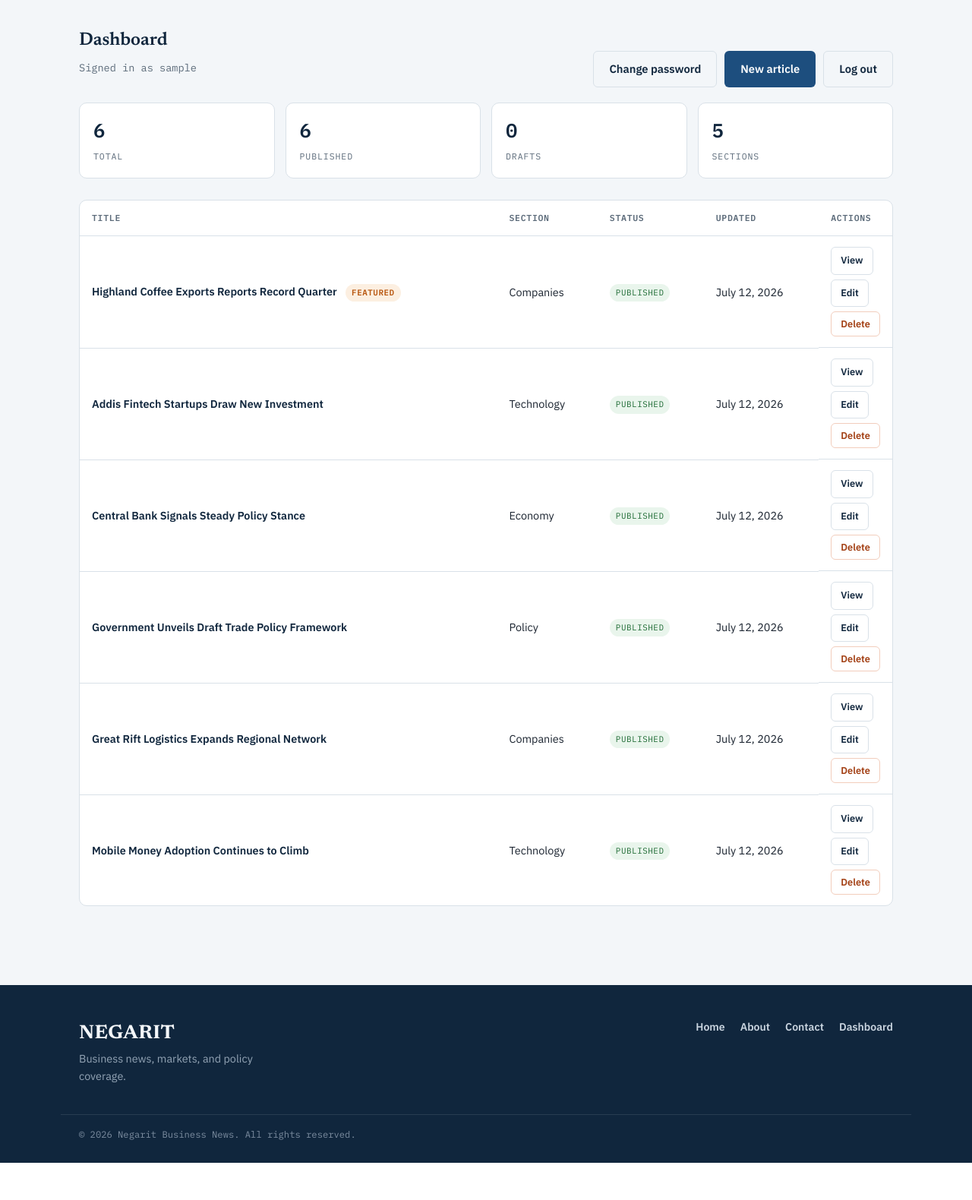
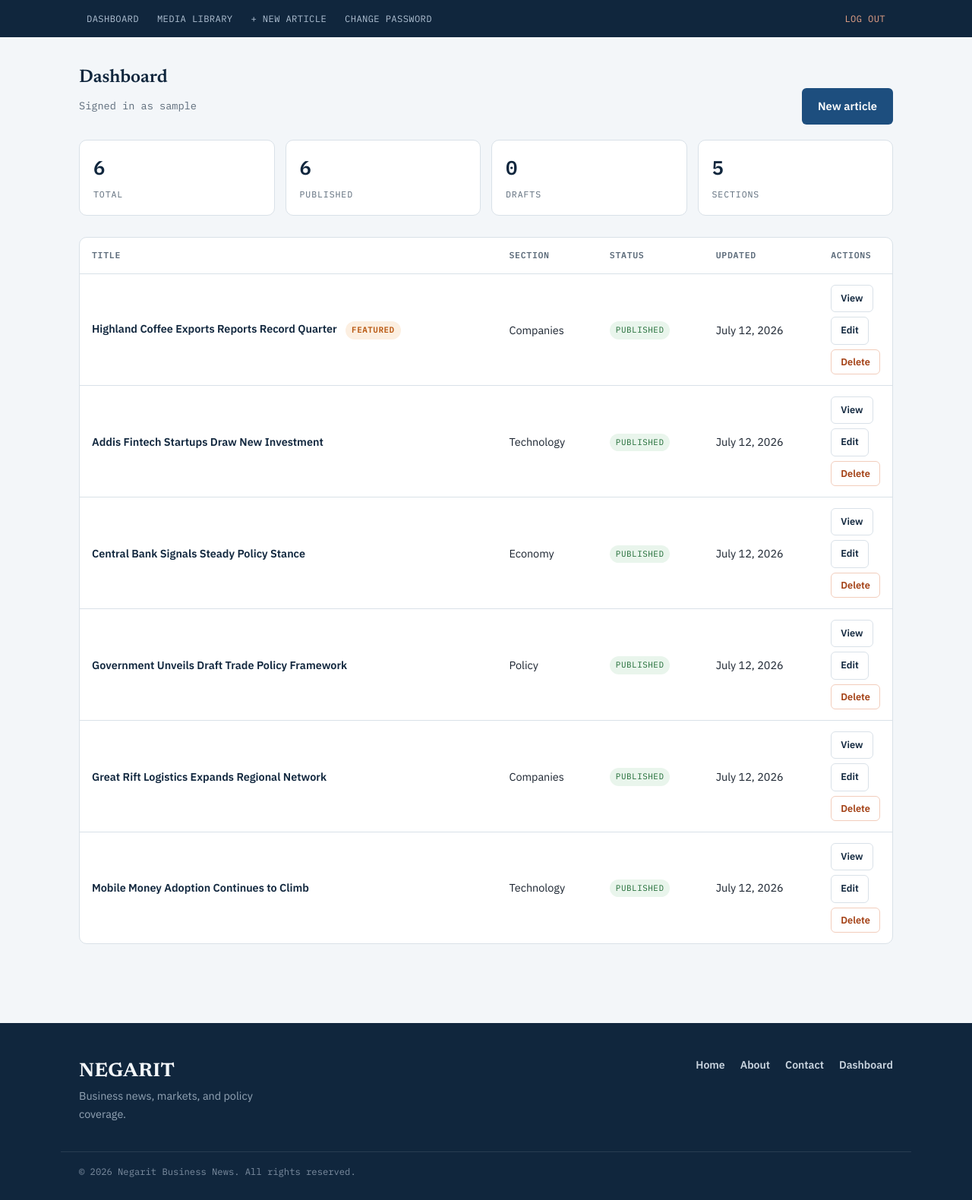
Before and after one commit to Liben4/negarit-business-news, a Flask app: page /admin in a window 1280 px wide. Shown: the part 179-1759 px from the top of the page at 76% size. Before the commit the page ends 1710 px from the top, so only its background shows below. Run offline with Flask 3, Linux system fonts and the light colour scheme; the visitor is signed in with stand-in values (Sample User, id 1); data comes from the database, SQL or seed files in the repository.

Commit message:
Add persistent admin navigation bar
- New admin subnav (Dashboard / Media Library / New Article / Change
  Password / Log Out) shown site-wide whenever logged in, instead of
  duplicated action buttons per page
- Simplify dashboard's local action bar now that nav lives in the subnav
- Add minimal /admin/media stub so the new nav link resolves cleanly
  (full media library lands in the next branch)

```diff
--- a/app.py
+++ b/app.py
@@ -492,6 +492,14 @@ def admin_logout():
     return redirect(url_for("admin_login"))
 
 
+@app.route("/admin/media")
+@login_required
+def admin_media():
+    # Minimal placeholder — full upload/browse/delete library lands in the
+    # media-library feature branch.
+    return render_template("admin/media.html")
+
+
 @app.route("/admin/change-password", methods=["GET", "POST"])
 @login_required
 def admin_change_password():
--- a/static/css/style.css
+++ b/static/css/style.css
@@ -215,6 +215,42 @@ main { display: block; padding-bottom: 64px; }
   color: var(--slate);
   font-size: 0.82rem;
 }
+
+/* =========================================================================
+   Admin sub-navigation (shown site-wide while logged in)
+   ========================================================================= */
+
+.admin-subnav { background: var(--ink-navy); }
+
+.admin-subnav__inner {
+  display: flex;
+  justify-content: space-between;
+  align-items: center;
+  flex-wrap: wrap;
+  gap: 8px;
+  padding: 9px 24px;
+}
+
+.admin-subnav__links { display: flex; flex-wrap: wrap; gap: 4px; }
+
+.admin-subnav a {
+  font-family: var(--font-mono);
+  font-size: 0.76rem;
+  letter-spacing: 0.03em;
+  text-transform: uppercase;
+  color: #AFC0D2;
+  padding: 6px 10px;
+  border-radius: var(--radius-sm);
+  transition: background 0.15s ease, color 0.15s ease;
+}
+
+.admin-subnav a:hover, .admin-subnav a:focus-visible {
+  color: #fff;
+  background: rgba(217,102,28,0.35);
+}
+
+.admin-subnav__logout { color: #E4A186 !important; }
+.admin-subnav__logout:hover { color: #fff !important; background: var(--herald-orange-dk) !important; }
 
 /* =========================================================================
    Flash messages
--- a/templates/admin/dashboard.html
+++ b/templates/admin/dashboard.html
@@ -9,9 +9,7 @@
     <p class="admin-bar__hint">Signed in as {{ session.get('admin_username') }}</p>
   </div>
   <div class="admin-bar__actions">
-    <a href="{{ url_for('admin_change_password') }}" class="btn btn--ghost">Change password</a>
     <a href="{{ url_for('admin_new_article') }}" class="btn btn--primary">New article</a>
-    <a href="{{ url_for('admin_logout') }}" class="btn btn--ghost">Log out</a>
   </div>
 </section>
 
--- a/templates/base.html
+++ b/templates/base.html
@@ -38,6 +38,20 @@
   </nav>
 </header>
 
+{% if is_admin %}
+<div class="admin-subnav">
+  <div class="wrap admin-subnav__inner">
+    <div class="admin-subnav__links">
+      <a href="{{ url_for('admin_dashboard') }}">Dashboard</a>
+      <a href="{{ url_for('admin_media') }}">Media Library</a>
+      <a href="{{ url_for('admin_new_article') }}">+ New Article</a>
+      <a href="{{ url_for('admin_change_password') }}">Change Password</a>
+    </div>
+    <a href="{{ url_for('admin_logout') }}" class="admin-subnav__logout">Log Out</a>
+  </div>
+</div>
+{% endif %}
+
 {% with messages = get_flashed_messages(with_categories=true) %}
   {% if messages %}
   <div class="wrap flash-stack">
```
Also changed, not shown: templates/admin/media.html (added, +15 -0 lines).
